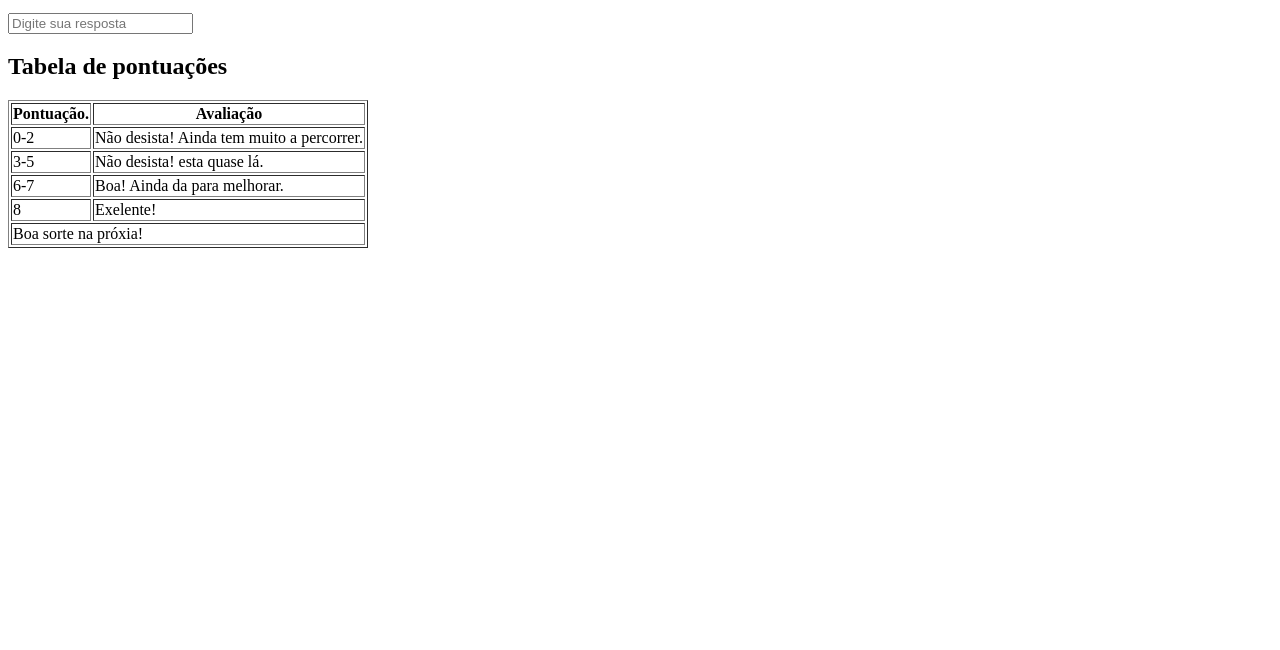
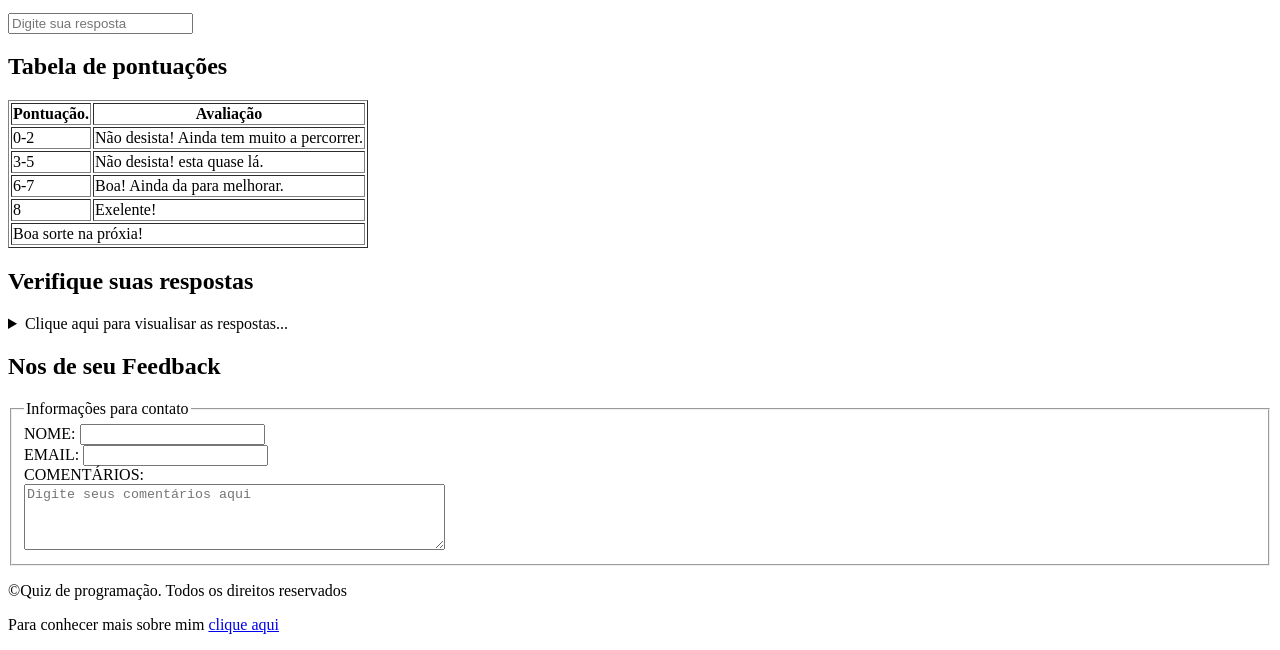
Before and after one commit to PeixinhoCarposo13/minhas_aulas_HTML, a plain HTML site: page index.html in a window 1280 px wide. Shown: the part 1736-2386 px from the top of the page. Before the commit the page ends 1992 px from the top, so only its background shows below. Drawn offline with Linux system fonts and the light colour scheme.

Commit message:
atualização

```diff
--- a/index.html
+++ b/index.html
@@ -132,8 +132,44 @@
               </tfoot>
             </table>
       </section>
+      <!-- Lista de respostas-->
+      <section>
+            <h2>Verifique suas respostas</h2>
+            <details>
+              <summary>Clique aqui para visualisar as respostas...</summary>
+              <ol>
+                <li>HTML</li>
+                <li>Dominio</li>
+                <li>ab!123</li>
+                <li>1991</li>
+                <li>Javascript, Java</li>
+                <li>Arquivo teve ter extensão .html</li>
+                <li>type</li>
+                <li>java</li>
+              </ol>
+            </details>
+      </section>
+      <!--Formulário de Feedback-->
+      <section>
+        <h2>Nos de seu Feedback</h2>
+        <form>
+          <fieldset>
+            <legend>Informações para contato</legend>
+            <label for="name">NOME: </label>
+            <input type="text" id="name" name="name"><br>
+            <label for="email">EMAIL: </label>
+            <input type="email" id="email" name="email"><br>
+            <label for="comments">COMENTÁRIOS: </label><br>
+            <textarea name="comments" id="comments" rows="4" cols="50" placeholder="Digite seus comentários aqui"></textarea>
+          </fieldset>
+        </form>
+      </section>
+
     </main>
-    <footer></footer>
+    <footer>
+      <p>&copy;Quiz de programação. Todos os direitos reservados</p>
+      <p>Para conhecer mais sobre mim <a href="hello_word.html" target="_blank">clique aqui</a></p>
+    </footer>
   </body>
 
 </html>
```
Also changed, not shown: hello_word.html (+11 -3 lines), descricao.txt. Lines whose indentation alone changed are shown as unchanged.
